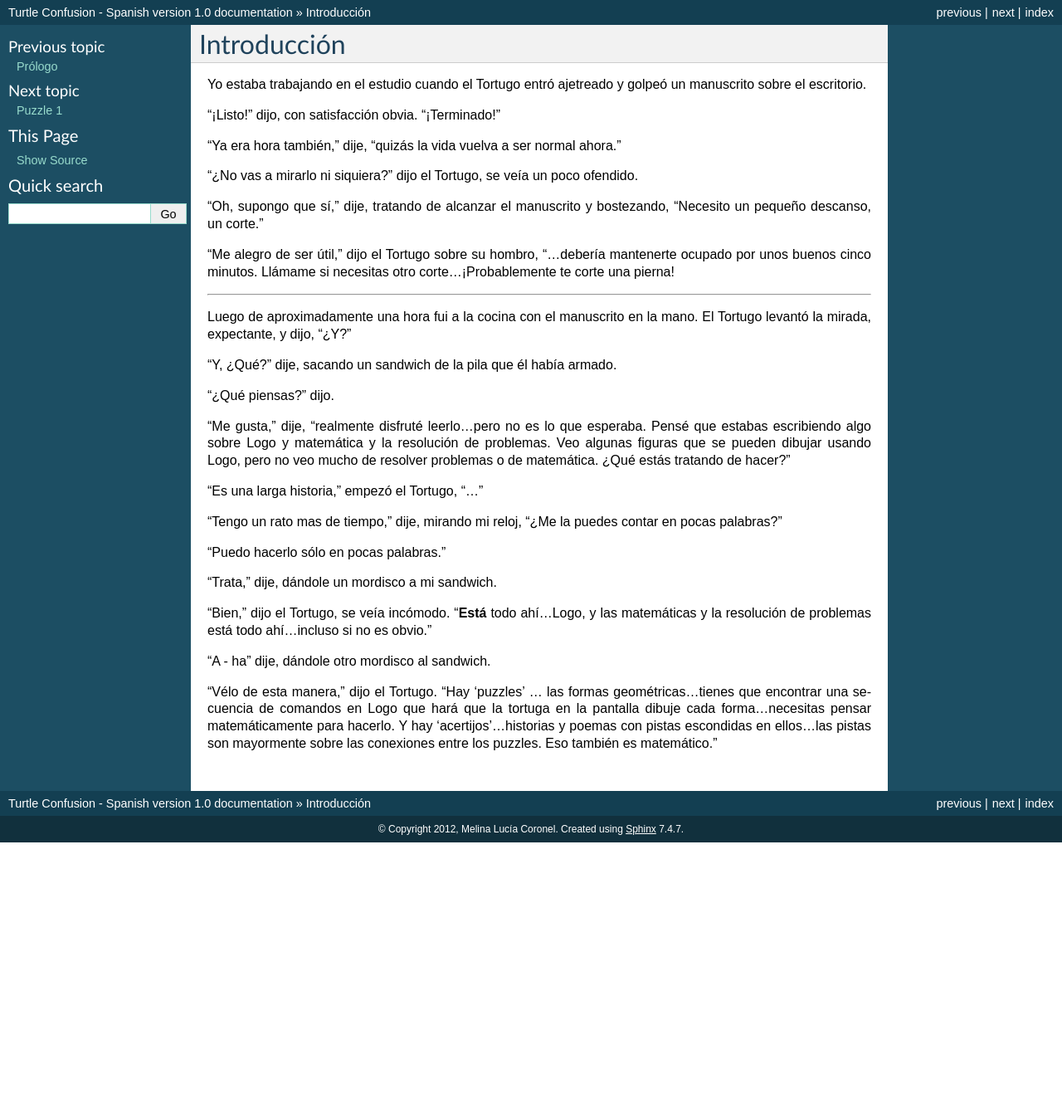
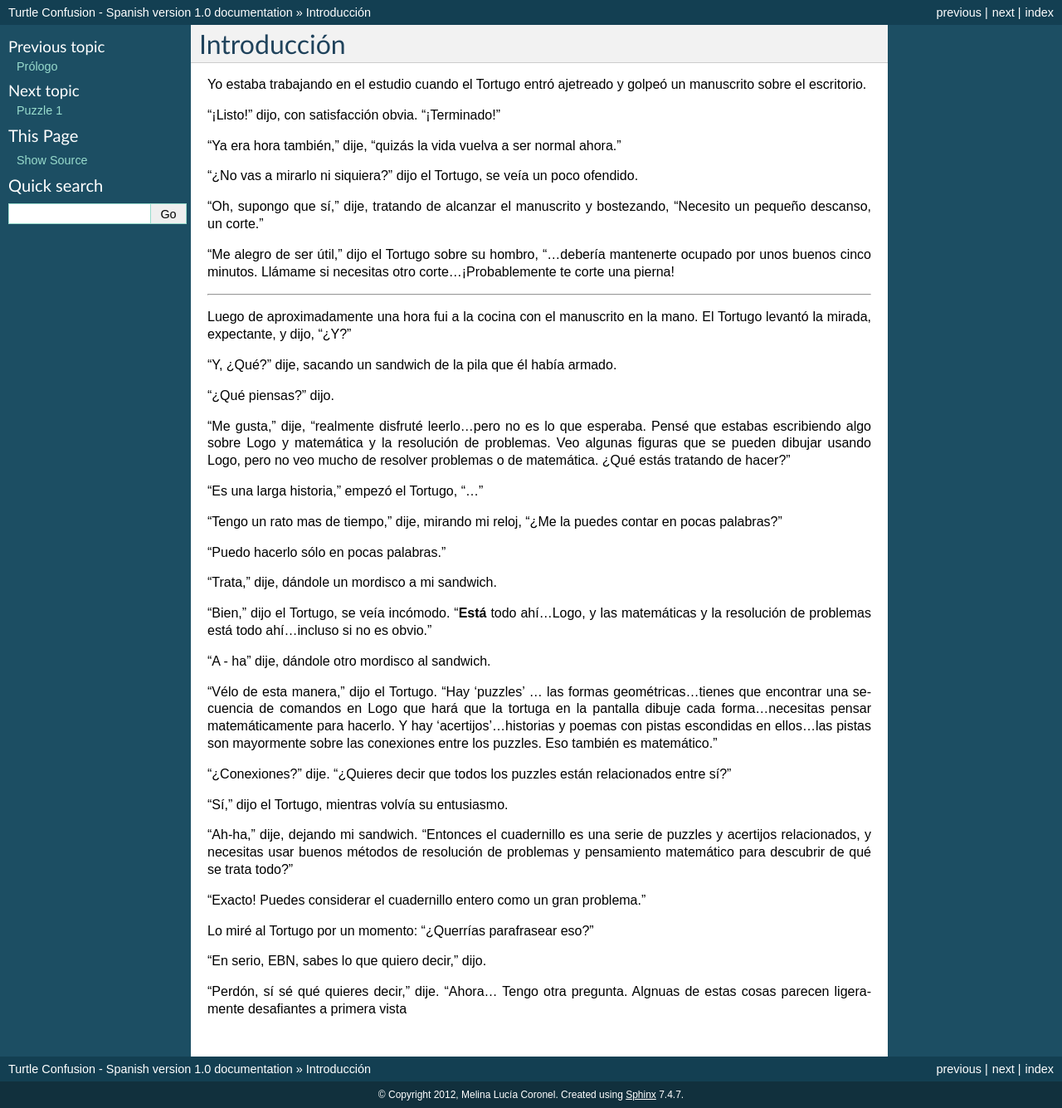
Before and after one commit to humitos/turtle-confusion-es, a Sphinx documentation site: the page built from docs/introduction.rst, in a window 1280 px wide. Shown: the whole page at 83% size. Built offline with Sphinx 7.4.7, drawn with Linux system fonts in a browser that asks for light colours; before the commit the page ends 1015 px from its top, so only the background shows below that.

Commit message:
Update docs/introduction.rst

```diff
--- a/docs/introduction.rst
+++ b/docs/introduction.rst
@@ -36,3 +36,17 @@ Luego de aproximadamente una hora fui a la cocina con el manuscrito en la mano.
 "A - ha" dije, dándole otro mordisco al sandwich.
 
 "Vélo de esta manera," dijo el Tortugo. "Hay 'puzzles' ... las formas geométricas...tienes que encontrar una secuencia de comandos en Logo que hará que la tortuga en la pantalla dibuje cada forma...necesitas pensar matemáticamente para hacerlo. Y hay 'acertijos'...historias y poemas con pistas escondidas en ellos...las pistas son mayormente sobre las conexiones entre los puzzles. Eso también es matemático."
+
+"¿Conexiones?" dije. "¿Quieres decir que todos los puzzles están relacionados entre sí?"
+
+"Sí," dijo el Tortugo, mientras volvía su entusiasmo.
+
+"Ah-ha," dije, dejando mi sandwich. "Entonces el cuadernillo es una serie de puzzles y acertijos relacionados, y necesitas usar buenos métodos de resolución de problemas y pensamiento matemático para descubrir de qué se trata todo?"
+
+"Exacto! Puedes considerar el cuadernillo entero como un gran problema."
+
+Lo miré al Tortugo por un momento: "¿Querrías parafrasear eso?"
+
+"En serio, EBN, sabes lo que quiero decir," dijo.
+
+"Perdón, sí sé qué quieres decir," dije. "Ahora... Tengo otra pregunta. Algnuas de estas cosas parecen ligeramente desafiantes a primera vista
```
